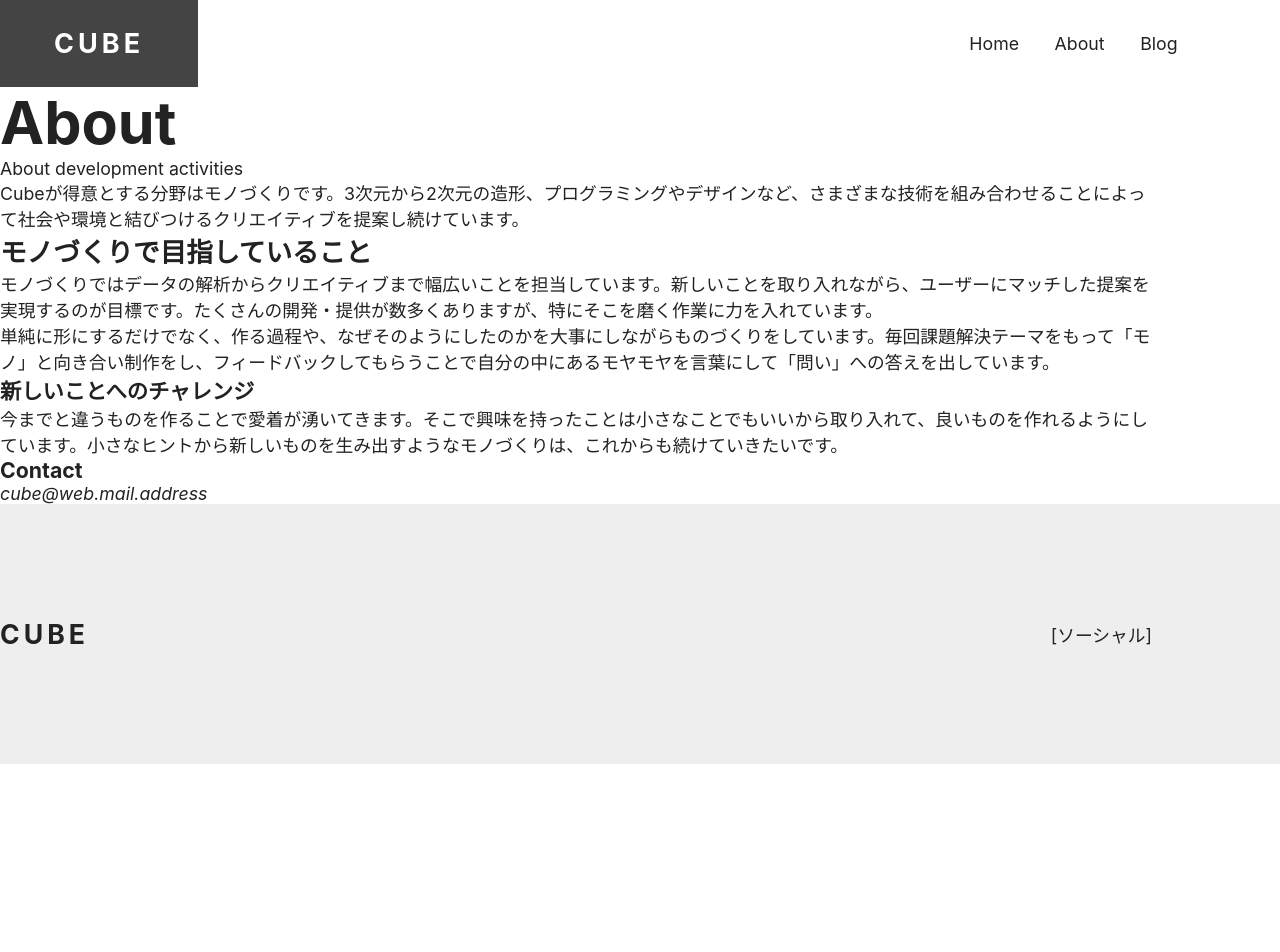
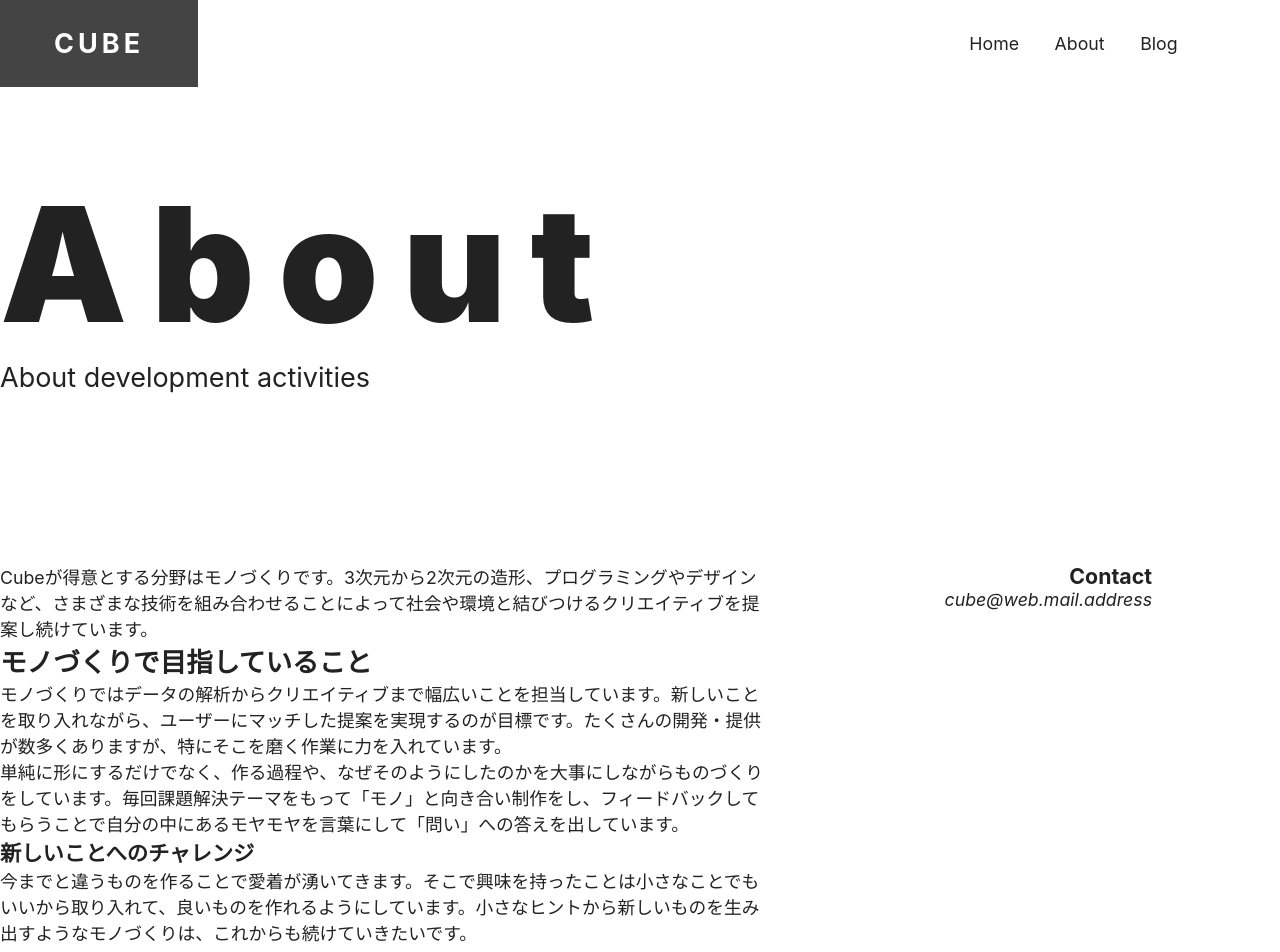
Before and after one commit to e23011/blog2, a Next.js app: page /about in a window 1280 px wide. Shown: the top 952 px of the page. Before the commit the page ends 800 px from the top, so only its background shows below. Built offline with nearby package versions, Linux system fonts and the light colour scheme.

Commit message:
chapter 4

```diff
--- a/components/hero.js
+++ b/components/hero.js
@@ -2,9 +2,9 @@ import styles from 'styles/hero.module.css'
 
 const Hero = ({title, subtitle, imageOn = false}) =>(
   <div className={styles.flexContainer}>
-  <div classname={styles.text}>
-    <h1 classname={styles.title}>{title}</h1>
-    <p classname={styles.subtitle}>{subtitle}</p>
+  <div className={styles.text}>
+    <h1 className={styles.title}>{title}</h1>
+    <p className={styles.subtitle}>{subtitle}</p>
   </div>
     { imageOn && <figure>[画像]</figure> }
   </div>
--- a/components/two-column.js
+++ b/components/two-column.js
@@ -0,0 +1,17 @@
+import styles from 'styles/two-column.module.css'
+
+export const TwoColumn = ({children}) => (
+  <div className={styles.flexContainer}>
+    {children}
+  </div>
+)
+export const TwoColumnMain = ({children}) =>(
+  <div className={styles.main}>
+  {children}
+  </div>
+)
+export const TwoColumnSidebar = ({children}) =>(
+  <div className={styles.sidebar}>
+  {children}
+   </div>
+)
--- a/pages/about.js
+++ b/pages/about.js
@@ -2,6 +2,7 @@ import Container  from 'components/container'
 import Hero from 'components/hero'
 import PostBody from 'components/post-body'
 import Contact from 'components/contact'
+import {TwoColumn, TwoColumnMain, TwoColumnSidebar} from 'components/two-column'
 
 const params = {
   title: "About",
@@ -11,6 +12,8 @@ const About = () => {
       <>
       <Container>
       < Hero {...params} />
+      <TwoColumn>
+        <TwoColumnMain>
       <PostBody>
       <p>
       Cubeが得意とする分野はモノづくりです。3次元から2次元の造形、プログラミングやデザインなど、さまざまな技術を組み合わせることによって社会や環境と結びつけるクリエイティブを提案し続けています。
@@ -27,7 +30,11 @@ const About = () => {
       今までと違うものを作ることで愛着が湧いてきます。そこで興味を持ったことは小さなことでもいいから取り入れて、良いものを作れるようにしています。小さなヒントから新しいものを生み出すようなモノづくりは、これからも続けていきたいです。
       </p>
       </PostBody>
+      </TwoColumnMain>
+      <TwoColumnSidebar>
       <Contact />
+      </TwoColumnSidebar>
+      </TwoColumn>
       </Container>
 
       </>
--- a/styles/two-colomn.module.css
+++ b/styles/two-column.module.css
@@ -1,5 +1,5 @@
 .flexContainer{
-  composes: sideBySide from './utils.modules.css';
+  composes: sideBySide from './utils.module.css';
   gap:var(--space-md);
   margin: var(--space-md) 0 var(--space-lg);
 }
```
